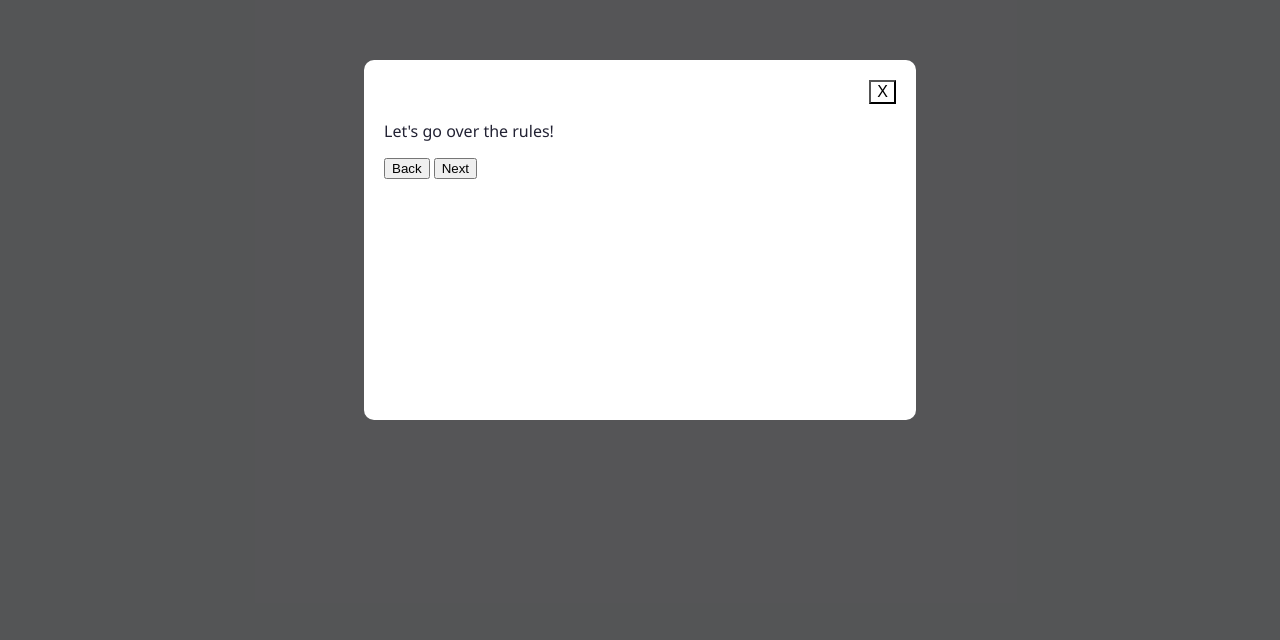
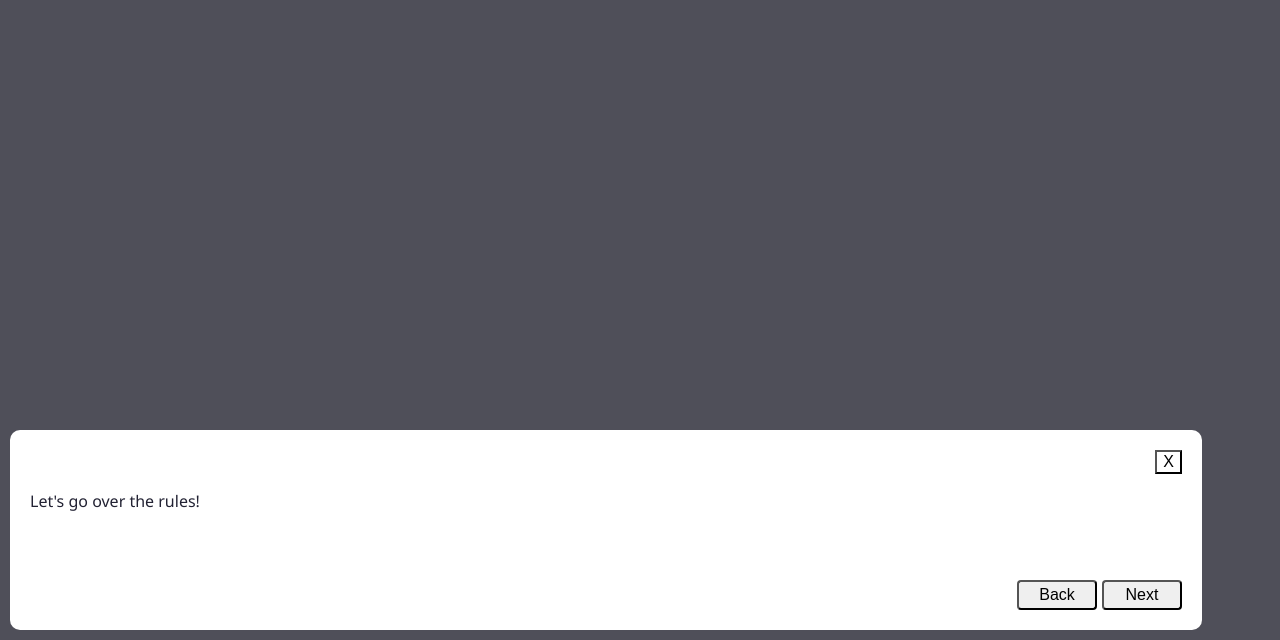
Before and after one commit to Yoon-Ha-Hwang/Column_Battler_2, a plain HTML site: page index.html in a window 1280 px wide. Shown: the part 160-800 px from the top of the page. Drawn offline with Linux system fonts and the light colour scheme.

Commit message:
Send message bar to bottom

```diff
--- a/style.css
+++ b/style.css
@@ -1,6 +1,6 @@
 body {
     margin: 0px;
-    background-color: #f2f4f8;
+    background-color: #E3E3FF;
 }
 
 /*
@@ -11,21 +11,28 @@ body {
 /* These parts will be used for the popup */
 .backdrop {
     position: fixed;
-    display: grid;
-    place-items: center;
     padding: 10px;
     /* This part AI-enhanced */
+    display: flex;
+    align-items: flex-end;
+    justify-content: flex-start;
     background-color: rgb(0 0 0 / 65%);
     z-index: 1000;
     inset: 0;
-    /* End of AI-enhanced code block */
+}
+
+.backdrop[hidden] {
+    display: none;
 }
 
 .dialogue {
-    min-width: 40vw;
-    max-width: 40vw;
-    max-height: 40vh;
-    min-height: 40vh;
+    display: flex;
+    flex-direction: column;
+    /* End of AI-enhanced code block */
+    min-width: 90vw;
+    max-width: 90vw;
+    max-height: 20vh;
+    min-height: 20vh;
     padding: 20px;
     color: #222233;
     background-color: #FFFFFF;
@@ -35,11 +42,29 @@ body {
 .close {
     background: transparent;
     font-size: 16px;
-    /* This part AI-enhanced*/
+    /* This part AI-enhanced */
     display: block;
     margin-left: auto;
+}
+
+.buttonsatthebottom {
+    display: flex;
+    justify-content: flex-end;
+    margin-top: auto;
     /* End of AI-enhanced code block */
+    gap: 5px;
+    padding: 0px;
 }
+
+.buttondesign {
+    min-width: 80px;
+    max-width: 80px;
+    min-height: 30px;
+    max-height: 30px;
+    font-size: 16px;
+    border-radius: 4px;
+}
+
 /* End of popup styling */
 
 .font {
```
